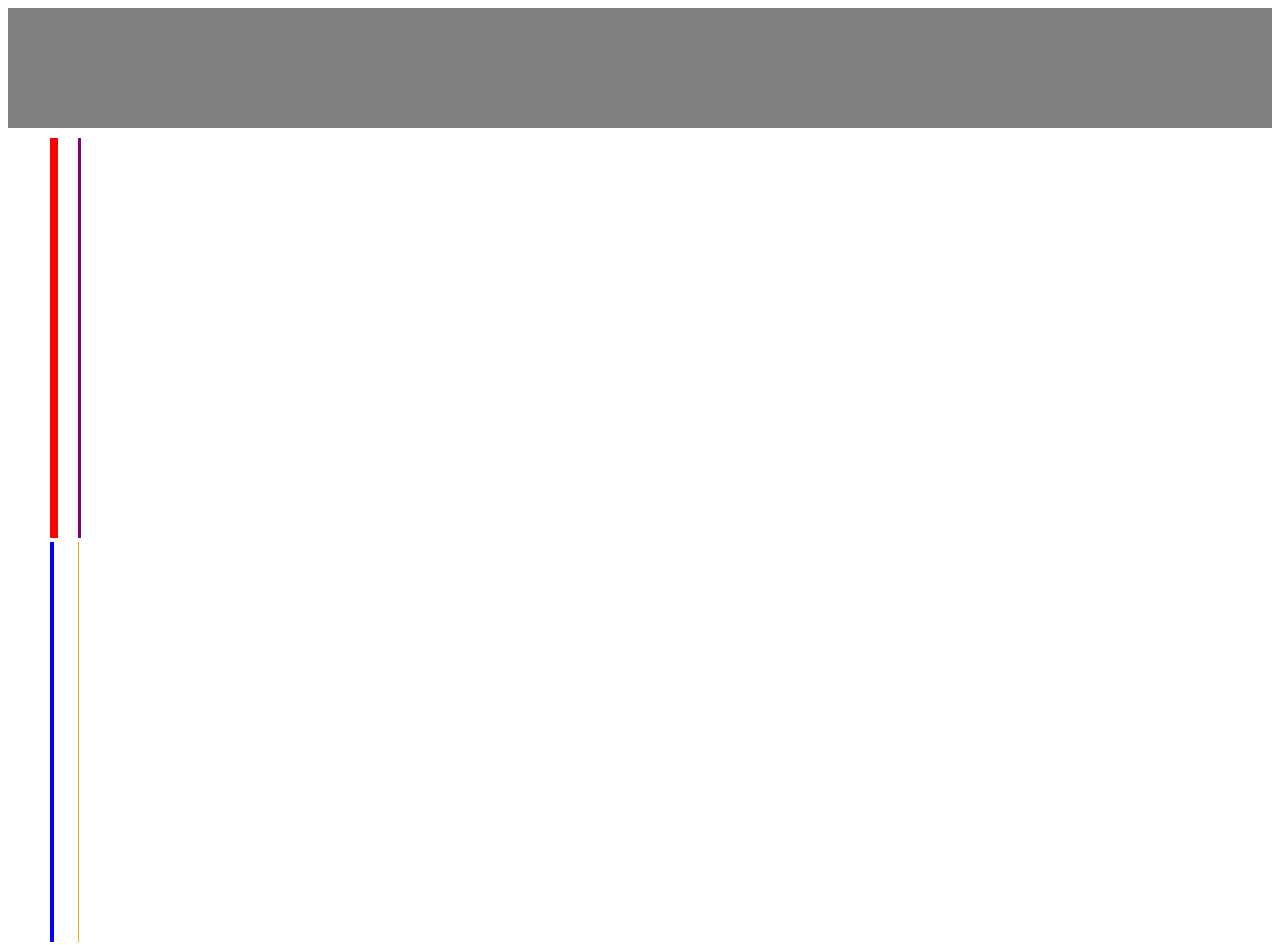
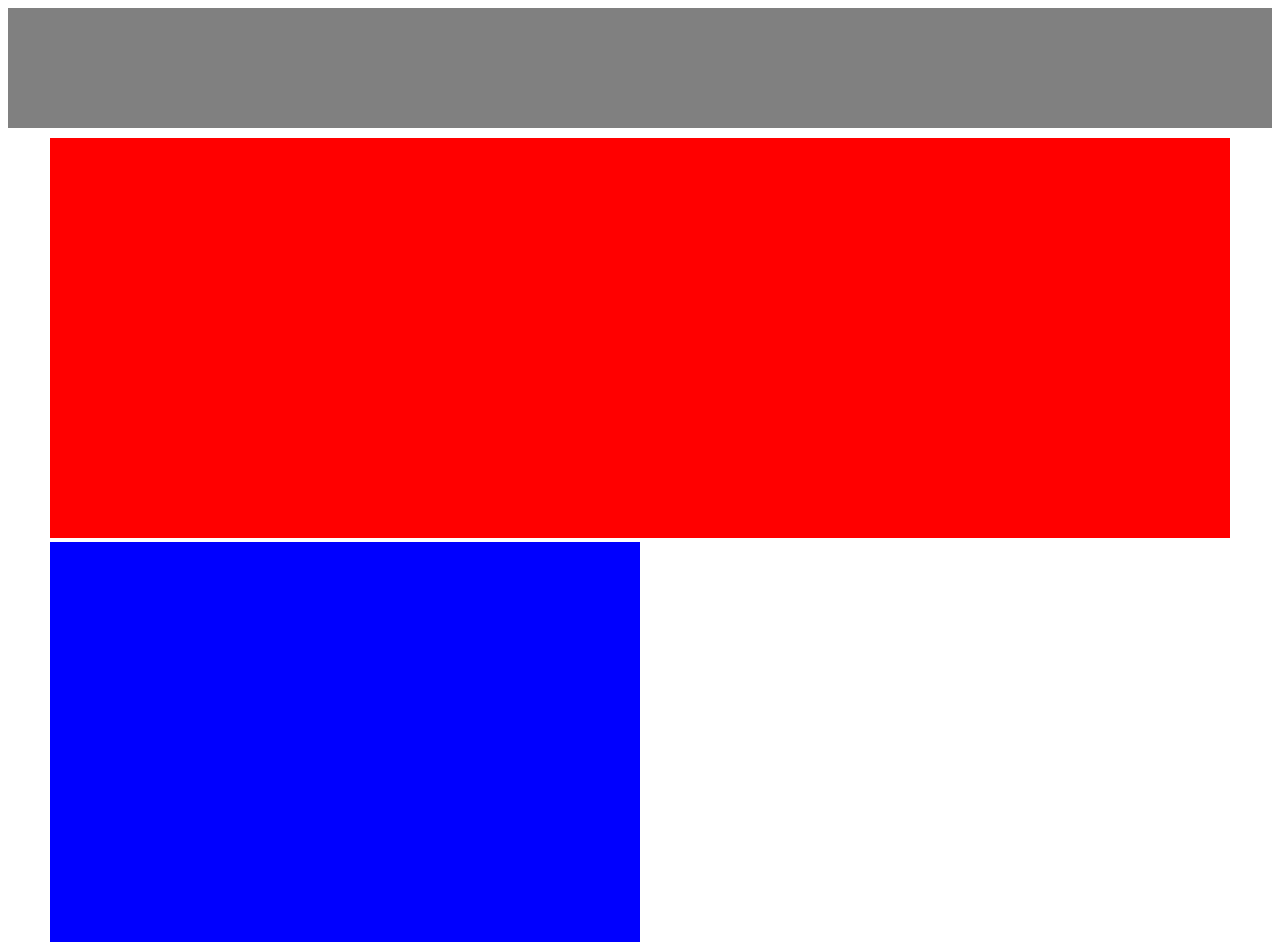
Before and after one commit to CristianAThompson/PracticeSplash, a plain HTML site: page index.html in a window 1280 px wide. Shown: the top 945 px of the page. Drawn offline with Linux system fonts and the light colour scheme.

Commit message:
remove flex add content align

```diff
--- a/css/grid.css
+++ b/css/grid.css
@@ -1,14 +1,12 @@
 .container {
   margin: 0 auto;
   max-width: 1200px;
-  display: flex;
 }
 
 .row {
   padding: 10px;
   max-width: 100%;
-  flex-direction: row;
-  flex-wrap: wrap;
+  content-align: left;
 }
 
 .col-12 {
```
